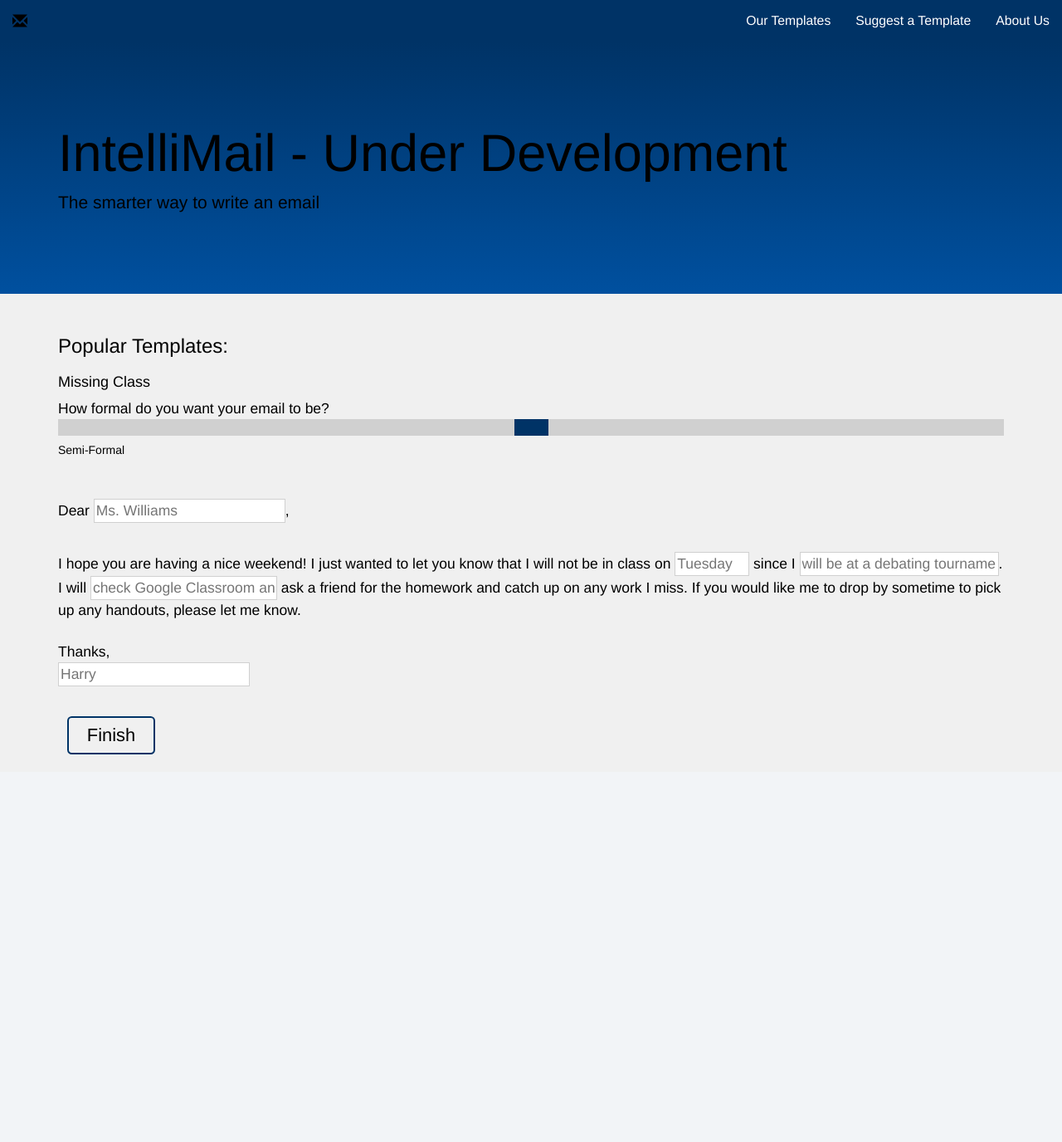
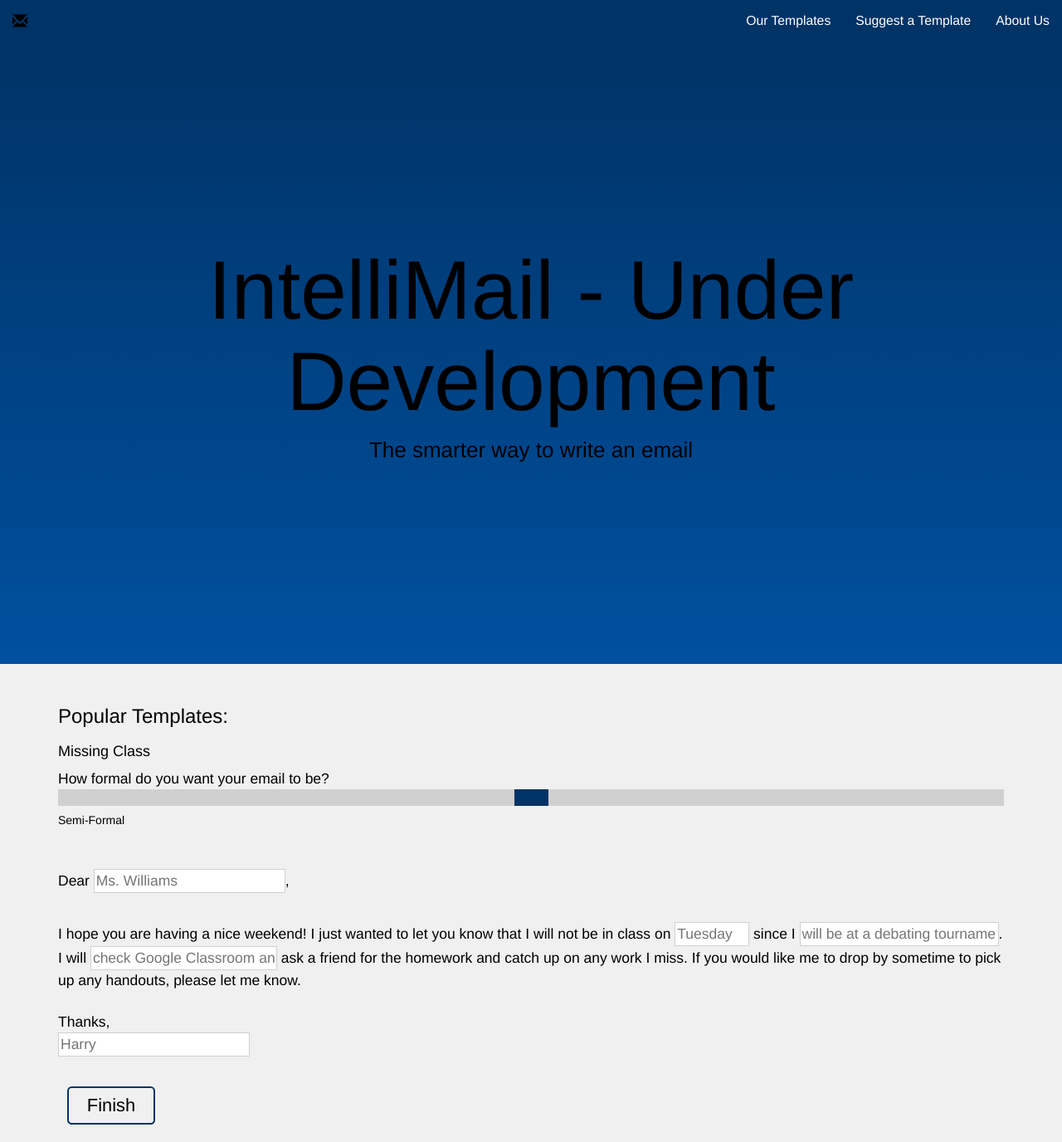
Before and after one commit to yayimahuman/intellimail, a PHP site: page / in a window 1280 px wide. Shown: the whole page at 83% size. Before the commit the page ends 909 px from the top, so only its background shows below. Run offline with PHP 8.4, Linux system fonts and the light colour scheme; some libraries are stand-ins or nearby versions.

Commit message:
added full-screen jumbotron styling

```diff
--- a/mailStyle.css
+++ b/mailStyle.css
@@ -6,18 +6,14 @@
   font-weight:300;
   color: black;
 }
-.jumbotron {
-  background: #003366; /* For browsers that do not support gradients */
-  background: -webkit-linear-gradient(#003366, #00509F); /* For Safari 5.1 to 6.0 */
-  background: -o-linear-gradient(#003366, #00509F); /* For Opera 11.1 to 12.0 */
-  background: -moz-linear-gradient(#003366, #00509F); /* For Firefox 3.6 to 15 */
-  background: linear-gradient(#003366, #00509F); /* Standard syntax */
-  background-size: cover;
-  padding: 80px 20px;
-  position: relative;
-}
 body{
   background:#F0F0F0;
+  width: 100%;
+  height: 100%;
+}
+html {
+  width: 100%;
+  height: 100%;
 }
 button,input[type=submit]{
   font-size: 1.25em;
@@ -36,13 +32,6 @@ button,input[type=submit]{
 button:hover,button:active,input[type=submit]:hover {
   background: #003366;
   color: white;
-}
-center {
-  position: absolute;
-  top: 40%;
-  -webkit-transform: translateY(-50%);
-  -ms-transform: translateY(-50%);
-  transform: translateY(-50%);
 }
 .glyphicon .glyphicon-envelope {
   background:white;
@@ -139,6 +128,48 @@ input[type=text] {
 input[type=text]:focus {
   outline: none;
 }
+.jumbotron {
+  display: table;
+  width: 100%;
+  height: auto;
+  padding: 100px 20px;
+  background: #003366; /* For browsers that do not support gradients */
+  background: -webkit-linear-gradient(#003366, #00509F); /* For Safari 5.1 to 6.0 */
+  background: -o-linear-gradient(#003366, #00509F); /* For Opera 11.1 to 12.0 */
+  background: -moz-linear-gradient(#003366, #00509F); /* For Firefox 3.6 to 15 */
+  background: linear-gradient(#003366, #00509F); /* Standard syntax */
+  -webkit-background-size: cover;
+  -moz-background-size: cover;
+  background-size: cover;
+  -o-background-size: cover;
+}
+.jumbotron .container {
+  display: table-cell;
+  vertical-align: middle;
+}
+.jumbotron .container > h1  {
+  font-size: 40px;
+}
+.jumbotron .container > p {
+  font-size: 18px;
+}
+@media(min-width:768px) {
+  .jumbotron {
+    height: -moz-calc(100% - 50px);
+    height: -webkit-calc(100% - 50px);
+    height: -o-calc(100% - 50px);
+    height: calc(100% - 50px);
+    padding: 0;
+  }
+  .jumbotron .container > h1 {
+    font-size: 100px;
+    text-align: center;
+  }
+  .jumbotron .container > p {
+    font-size: 26px;
+    text-align: center;
+  }
+}
 /*for navigation bar*/
 .navbar-default{
   background-color: #003366;
```
